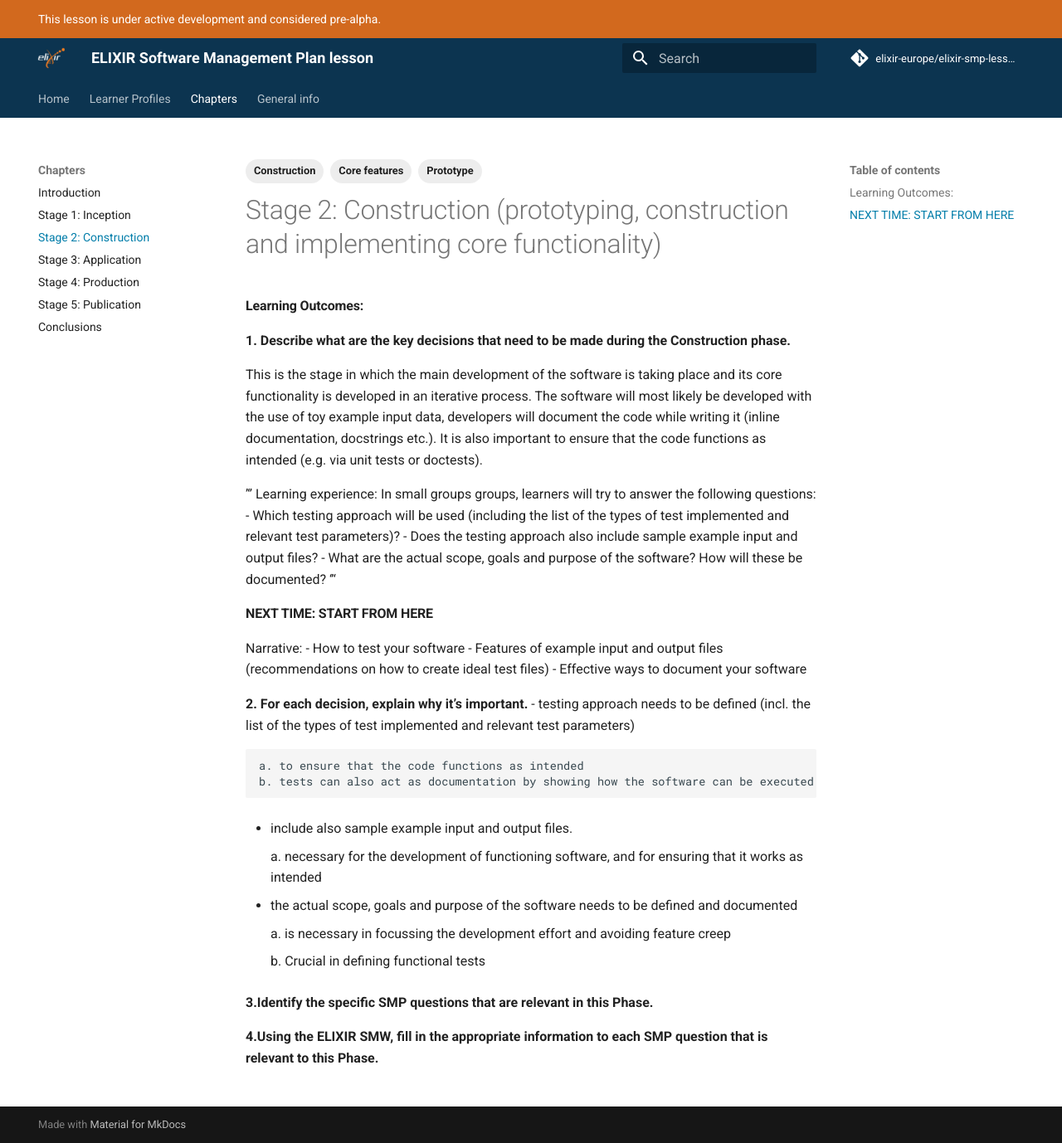
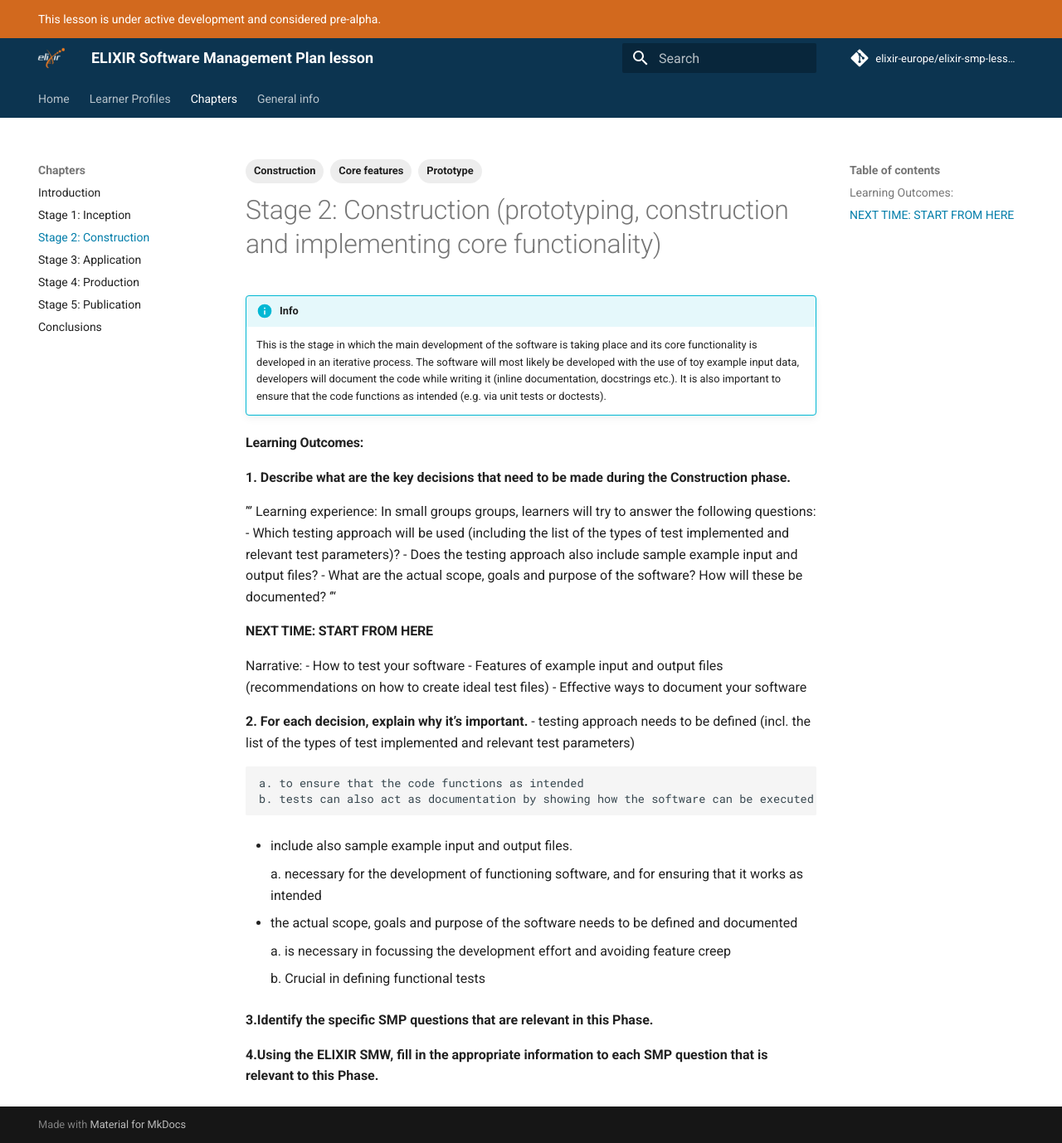
Before and after one commit to elixir-europe/elixir-smp-lesson, an MkDocs documentation site: the page built from docs/chapters/stage2_construction.md, in a window 1280 px wide and 1378 px high. Shown: the whole window at 83% size. Built offline with MkDocs 1.6.1 and Material for MkDocs 9.7.7, drawn with Linux system fonts in a browser that asks for light colours; comment, search, counter and statistics services are not loaded.

Commit message:
Update stage2_construction.md

```diff
--- a/docs/chapters/stage2_construction.md
+++ b/docs/chapters/stage2_construction.md
@@ -9,11 +9,13 @@ tags:
 
 # Stage 2: Construction (prototyping, construction and implementing core functionality)
 
+!!! info
+
+    This is the stage in which the main development of the software is taking place and its core functionality is developed in an iterative process. The software will most likely be developed with the use of toy example input data, developers will document the code while writing it (inline documentation, docstrings etc.). It is also important to ensure that the code functions as intended (e.g. via unit tests or doctests).
+
 #### Learning Outcomes:
 
 **1. Describe what are the key decisions that need to be made during the Construction phase.**
-
-This is the stage in which the main development of the software is taking place and its core functionality is developed in an iterative process. The software will most likely be developed with the use of toy example input data, developers will document the code while writing it (inline documentation, docstrings etc.). It is also important to ensure that the code functions as intended (e.g. via unit tests or doctests).
 
 '''
 Learning experience:
```
